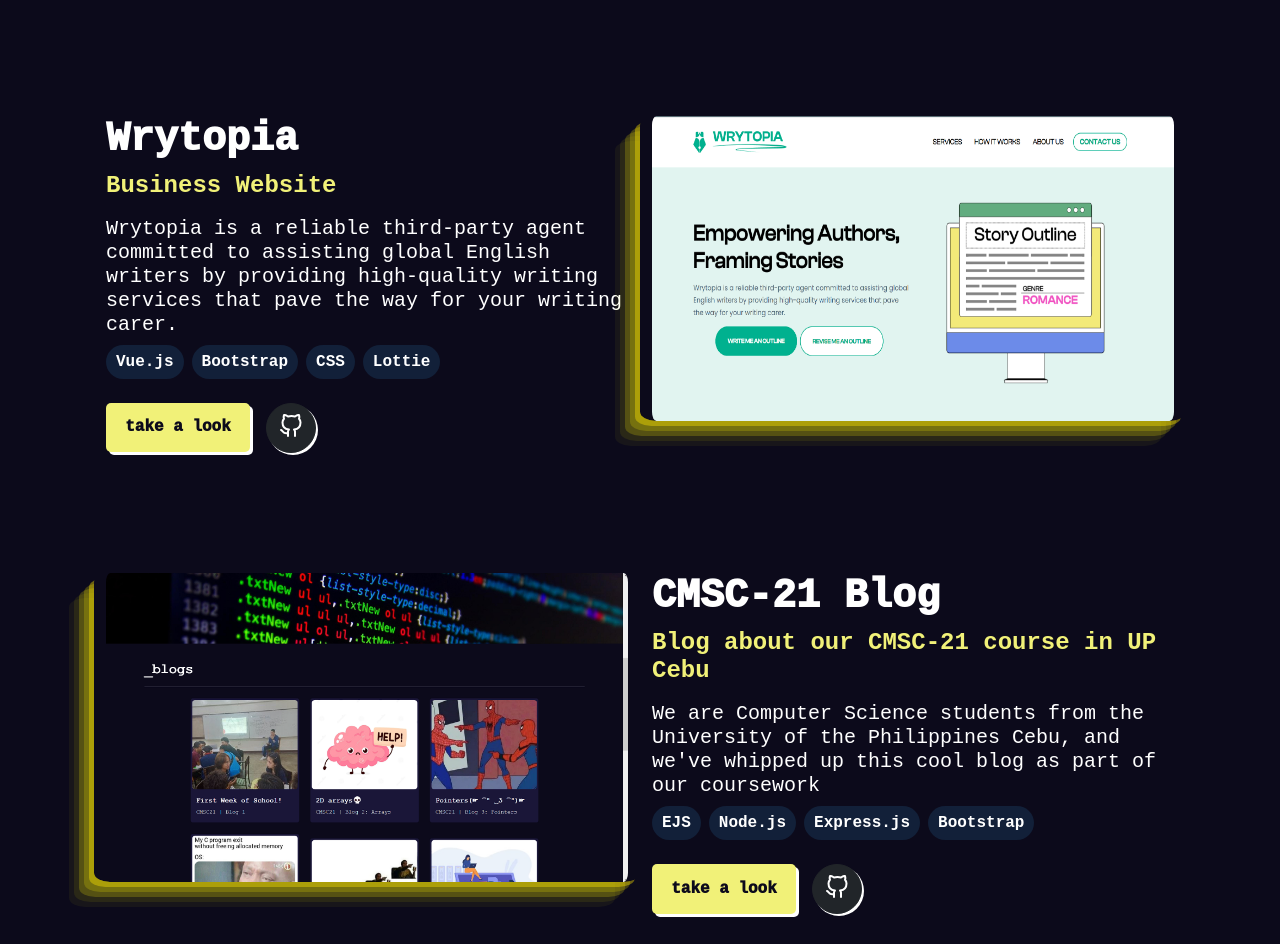
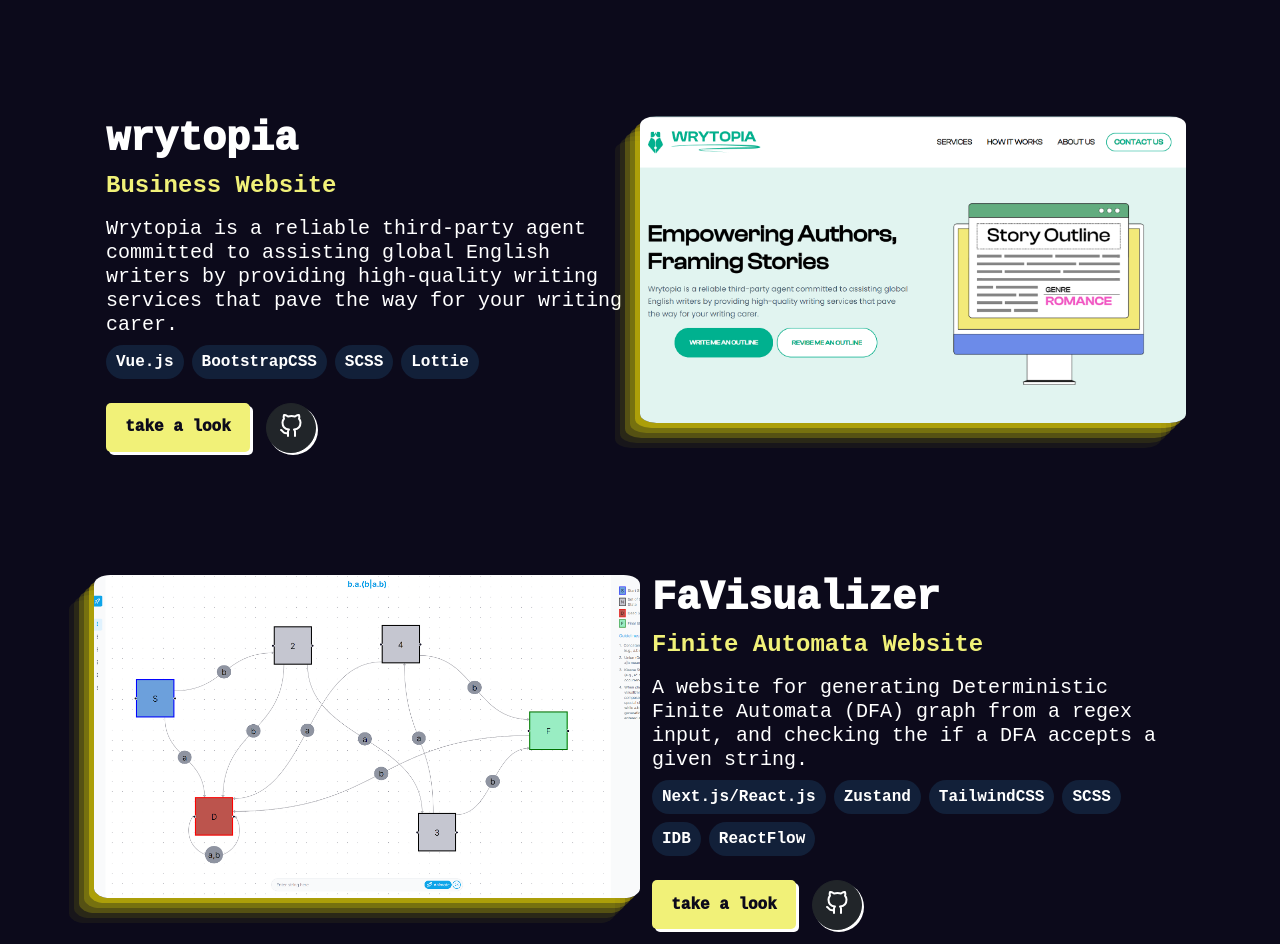
Before and after one commit to cup-noodlehS/portfolio-v2, a Vue app: page / in a window 1280 px wide. Shown: the part 1368-2312 px from the top of the page. Built offline with nearby package versions, Linux system fonts and the light colour scheme.

Commit message:
fix features page

```diff
--- a/src/components/index/features.vue
+++ b/src/components/index/features.vue
@@ -1,159 +1,143 @@
 <template>
   <div id="featured" class="my-5 container">
-    <h1 class="">_featuredProjects</h1>
+    <h1 class="">_featuredProjects {{ screenWidth }}</h1>
     <hr />
     <div class="mt-5 container">
-      <div class="featured-section">
+      <div
+        v-for="(project, index) in projects"
+        :key="index"
+        class="featured-section"
+      >
         <div class="row">
-          <img
-            src="images/campgo.png"
-            class="featured-img col-12 col-lg-6"
-            alt=""
-          />
+          <div
+            v-if="index % 2 == 0 || screenWidth <= 992"
+            class="img-cont col-12 col-lg-6"
+          >
+            <img :src="project.imgUrl" class="featured-img" alt="" />
+          </div>
           <div class="featured-description col-12 col-lg-6">
-            <h1>CampGO</h1>
-            <h4>Campground Website</h4>
+            <h1>{{ project.title }}</h1>
+            <h4>{{ project.subtitle }}</h4>
             <h5>
-              Its core functionality revolves around offering users an immersive
-              experience, granting them access to a curated collection of
-              campgrounds situated in diverse locations, each accompanied by
-              comprehensive details
+              {{ project.description }}
             </h5>
             <div class="mb-3">
-              <div class="badge1">
-                <div>EJS</div>
-              </div>
-              <div class="badge1">
-                <div>Node.js</div>
-              </div>
-              <div class="badge1">
-                <div>Express.js</div>
-              </div>
-              <div class="badge1">
-                <div>MongoDB</div>
-              </div>
-              <div class="badge1">
-                <div>Mapbox</div>
-              </div>
-              <div class="badge1">
-                <div>Cloudinary</div>
-              </div>
-              <div class="badge1">
-                <div>Bootstrap</div>
+              <div v-for="skill in project.skills" key="skill" class="badge1">
+                <div>{{ skill }}</div>
               </div>
             </div>
             <div class="d-flex justify-content-start">
-              <a href="https://vast-rose-drill-boot.cyclic.app" target="_blank"
+              <a :href="project.link" target="_blank"
                 ><button class="view me-2">take a look</button></a
               >
               <a
-                href="https://github.com/cup-noodlehS/CampGo.git"
+                :href="project.github"
                 target="_blank"
                 class="home-links btn btn-dark mx-2"
                 ><img src="images/github.svg" alt="" class="pt-1"
               /></a>
             </div>
           </div>
+          <div
+            v-if="index % 2 != 0 && screenWidth > 992"
+            class="img-cont col-12 col-lg-6"
+          >
+            <img :src="project.imgUrl" class="featured-img" alt="" />
+          </div>
         </div>
       </div>
 
-      <div class="featured-section">
-        <div class="row mb-5 flex-wrap-reverse">
-          <div class="featured-description col-12 col-lg-6">
-            <h1>Wrytopia</h1>
-            <h4>Business Website</h4>
-            <h5>
-              Wrytopia is a reliable third-party agent committed to assisting
-              global English writers by providing high-quality writing services
-              that pave the way for your writing carer.
-            </h5>
-            <div class="mb-3">
-              <div class="badge1">
-                <div>Vue.js</div>
-              </div>
-              <div class="badge1">
-                <div>Bootstrap</div>
-              </div>
-              <div class="badge1">
-                <div>CSS</div>
-              </div>
-              <div class="badge1">
-                <div>Lottie</div>
-              </div>
-            </div>
-            <div class="d-flex justify-content-start">
-              <a href="https://wrytopia.vercel.app" target="_blank"
-                ><button class="view me-2">take a look</button></a
-              >
-              <a
-                href="https://github.com/cup-noodlehS/CampGo.git"
-                target="_blank"
-                class="home-links btn btn-dark mx-2"
-                ><img src="images/github.svg" alt="" class="pt-1"
-              /></a>
-            </div>
-          </div>
-          <img
-            src="images/wrytopia.png"
-            class="featured-img col-12 col-lg-6"
-            alt=""
-          />
-        </div>
-      </div>
-      <div class="featured-section my-5">
-        <div class="row mb-5">
-          <img
-            src="images/cmscblog.png"
-            class="featured-img col-12 col-md-6"
-            alt=""
-          />
-          <div class="featured-description col-12 col-md-6">
-            <h1>CMSC-21 Blog</h1>
-            <h4>Blog about our CMSC-21 course in UP Cebu</h4>
-            <h5>
-              We are Computer Science students from the University of the
-              Philippines Cebu, and we've whipped up this cool blog as part of
-              our coursework
-            </h5>
-            <div class="mb-3">
-              <div class="badge1">
-                <div>EJS</div>
-              </div>
-              <div class="badge1">
-                <div>Node.js</div>
-              </div>
-              <div class="badge1">
-                <div>Express.js</div>
-              </div>
-              <div class="badge1">
-                <div>Bootstrap</div>
-              </div>
-            </div>
-
-            <div class="d-flex justify-content-start">
-              <a href="https://cmsc21-blogs.vercel.app" target="_blank"
-                ><button class="view me-2">take a look</button></a
-              >
-              <a
-                href="https://github.com/cup-noodlehS/CMSC21Blogs.git"
-                target="_blank"
-                class="home-links btn btn-dark mx-2"
-                ><img src="images/github.svg" alt="" class="pt-1"
-              /></a>
-            </div>
-          </div>
-        </div>
-      </div>
       <div class="d-flex align-items-center gap-3 fs-5 justify-content-center">
         View more on my
-        <a href="https://github.com/cup-noodlehS" class="d-flex align-items-center gap-2 text-decoration-none text-white fs-4 bg-secondary px-3 py-1 rounded-2  ">
+        <a
+          href="https://github.com/cup-noodlehS"
+          class="d-flex align-items-center gap-2 text-white"
+        >
+          github
           <img src="images/github.svg" />
-          github
         </a>
       </div>
     </div>
   </div>
 </template>
+<script>
+export default {
+  data() {
+    return {
+      screenWidth: 0,
+      projects: [
+        {
+          imgUrl: "images/campgo.png",
+          title: "CampGo",
+          subtitle: "Campground Website",
+          description:
+            "Its core functionality revolves around offering users an immersive experience, granting them access to a curated collection of campgrounds situated in diverse locations, each accompanied by comprehensive details",
+          skills: [
+            "EJS",
+            "Node.js",
+            "Express.js",
+            "MongoDB",
+            "Mapbox",
+            "Cloudinary",
+            "BootstrapCSS",
+          ],
+          link: "https://vast-rose-drill-boot.cyclic.app/",
+          github: "https://github.com/cup-noodlehS/CampGo.git",
+        },
+        {
+          imgUrl: "images/wrytopia.png",
+          title: "wrytopia",
+          subtitle: "Business Website",
+          description:
+            "Wrytopia is a reliable third-party agent committed to assisting global English writers by providing high-quality writing services that pave the way for your writing carer.",
+          skills: ["Vue.js", "BootstrapCSS", "SCSS", "Lottie"],
+          link: "https://wrytopia.vercel.app/",
+          github: "https://github.com/cup-noodlehS/CampGo.git",
+        },
+        {
+          imgUrl: "images/dfa.png",
+          title: "FaVisualizer",
+          subtitle: "Finite Automata Website",
+          description:
+            "A website  for generating Deterministic Finite Automata (DFA) graph from a regex input, and checking the if a DFA accepts a given string. ",
+          skills: [
+            "Next.js/React.js",
+            "Zustand",
+            "TailwindCSS",
+            "SCSS",
+            "IDB",
+            "ReactFlow",
+          ],
+          link: "https://favisualizer.vercel.app/",
+          github: "https://github.com/maxellmilay/finite-automata-visualizer",
+        },
+        {
+          imgUrl: "images/cmscblog.png",
+          title: "CMSC-21 Blog",
+          subtitle: "Blog about our CMSC-21 course in UP Cebu",
+          description:
+            "We are Computer Science students from the University of the Philippines Cebu, and we've whipped up this cool blog as part of our coursework",
+          skills: ["EJS", "Node.js", "Express.js"],
+          link: "https://cmsc21-blogs.vercel.app/",
+          github: "https://github.com/cup-noodlehS/CMSC21Blogs.git",
+        },
+      ],
+    };
+  },
+  created() {
+    this.screenWidth = window.innerWidth;
+    window.addEventListener("resize", this.handleResize);
+  },
+  methods: {
+    handleResize() {
+      this.screenWidth = window.innerWidth;
+    },
+  },
+  destroyed() {
+    window.removeEventListener("resize", this.handleResize);
+  },
+};
+</script>
 <style scoped>
 h1 {
   font-weight: 1000;
@@ -165,12 +149,20 @@ h4 {
   margin-bottom: 1rem;
 }
 
-.featured-img {
+.img-cont {
+  aspect-ratio: 16/9;
+  overflow: hidden;
+  display: flex;
+  justify-content: center;
   border-radius: 3%;
   box-shadow: rgba(253, 227, 0, 0.4) -5px 5px, rgba(194, 185, 7, 0.3) -10px 10px,
     rgba(255, 243, 6, 0.2) -15px 15px, rgba(194, 191, 4, 0.1) -20px 20px,
     rgba(251, 255, 0, 0.05) -25px 25px;
   margin-bottom: 2rem;
+}
+
+.featured-img {
+  height: 100%;
 }
 
 .badge1 {
--- a/src/components/index/projects.vue
+++ b/src/components/index/projects.vue
@@ -212,6 +212,7 @@
     </div>
   </div>
 </template>
+
 <style scoped>
 #projects h1 {
   font-weight: 1000;
```
Also changed, not shown: public/images/dfa.png (added).
